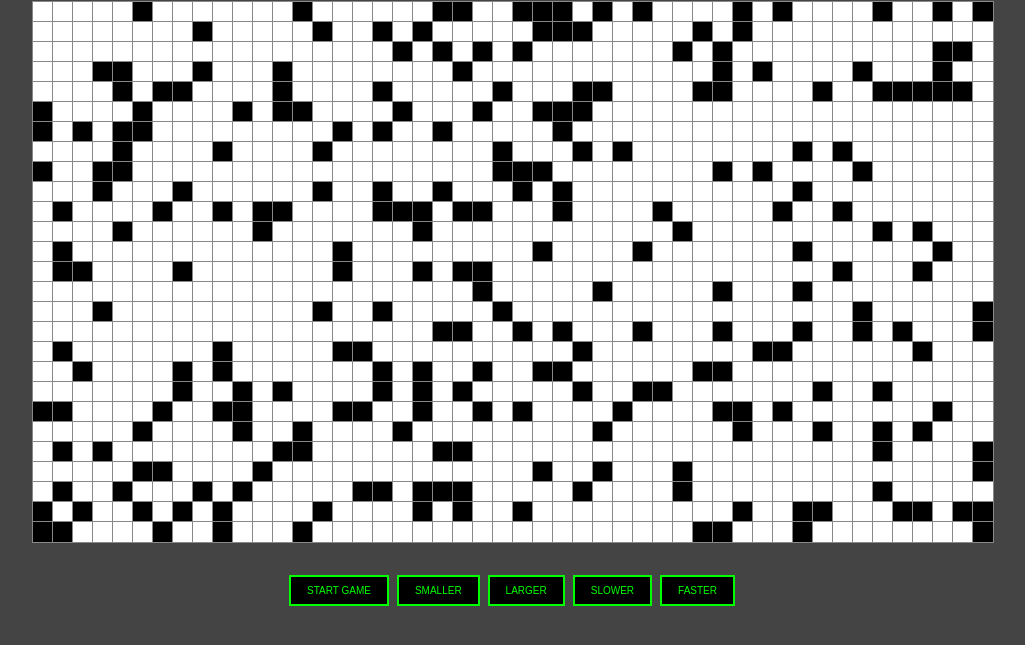
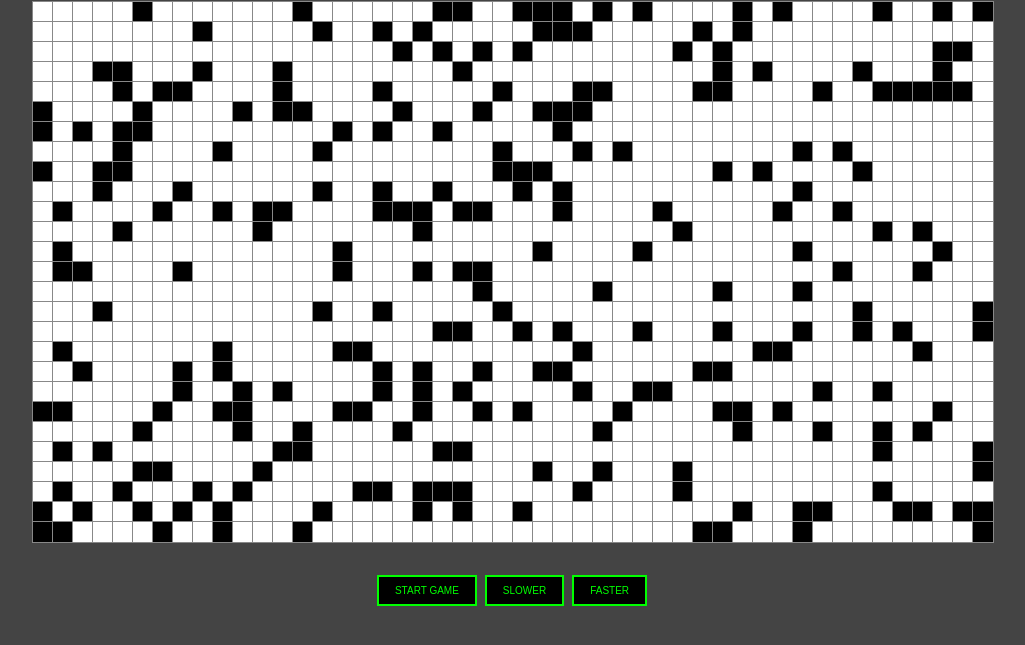
Before and after one commit to Gervig/Conway-s-Game-of-Life, a plain HTML site: page index.html in a window 1280 px wide. Shown: the part 87-732 px from the top of the page, without its empty margins (128-1153 px from the left). Drawn offline with Linux system fonts and the light colour scheme.

Commit message:
outcommented smaller & larger buttons

```diff
--- a/index.html
+++ b/index.html
@@ -16,8 +16,8 @@
     <br />
     <div id="buttons">
       <button id="start">Start game</button>
-      <button id="smaller">Smaller</button>
-      <button id="larger">Larger</button>
+      <!-- <button id="smaller">Smaller</button>
+      <button id="larger">Larger</button> -->
       <button id="slower">Slower</button>
       <button id="faster">Faster</button>
     </div>
--- a/scripts/model.js
+++ b/scripts/model.js
@@ -72,13 +72,13 @@ document.getElementById("faster").addEventListener("click", () => {
   speed = Math.max(0.05, speed - 0.1); // faster, minimum 0.05s
 });
 
-document.getElementById("smaller").addEventListener("click", () => {
-  // optionally shrink grid or reduce cell size
-});
+// document.getElementById("smaller").addEventListener("click", () => {
+//   // optionally shrink grid or reduce cell size
+// });
 
-document.getElementById("larger").addEventListener("click", () => {
-  // optionally enlarge grid or increase cell size
-});
+// document.getElementById("larger").addEventListener("click", () => {
+//   // optionally enlarge grid or increase cell size
+// });
 
 // the grid we show
 let gameGrid = new Grid(rows, cols);
```
